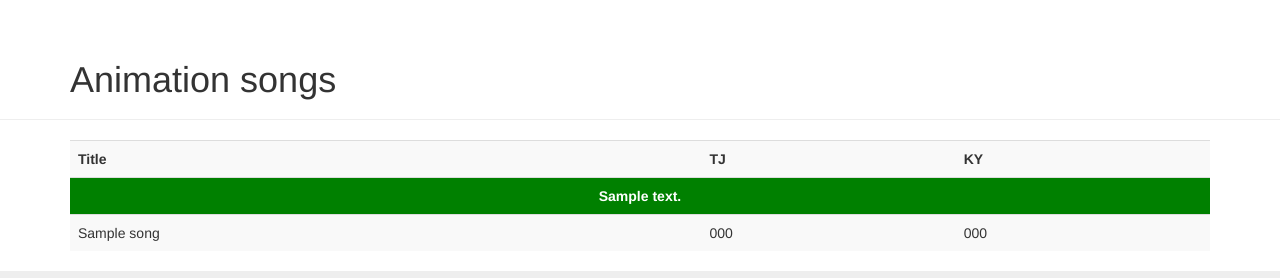
After one commit to tribela/karaoke-server, a Python web app: template karaokeserver/templates/anisong.html in a window 1280 px wide. The commit adds this page. Shown: the top 278 px of the page. Run offline with Jinja, Linux system fonts and the light colour scheme; the template is opened without the code that fills it: most values are stand-ins (such as "Sample title", 1, 10 or a date in 2020); some libraries are stand-ins or nearby versions.

Commit message:
Anisong page

```diff
--- a/karaokeserver/static/style.css
+++ b/karaokeserver/static/style.css
@@ -7,3 +7,9 @@ body > footer {
 footer.footer a {
     display: inline-block;
 }
+
+.table-divider > th {
+    background: green;
+    color: white;
+    text-align: center;
+}
--- /dev/null
+++ b/karaokeserver/templates/anisong.html
@@ -0,0 +1,25 @@
+{% extends 'template.html' %}
+{% block title %}Animation songs{% endblock %}
+{% block page_title %}Animation songs{% endblock %}
+{% block body %}
+<table class="table table-striped">
+  <tr class="header">
+    <th>Title</th>
+    <th>TJ</th>
+    <th>KY</th>
+  </tr>
+  {% for division in songs|sort %}
+  <tr class="table-divider header">
+    <th colspan="3">{{ division }}</th>
+  </tr>
+  {% for song in songs[division] %}
+  <tr>
+    <td>{{ song.title }}</td>
+    <td>{{ song.number_tj or '' }}</td>
+    <td>{{ song.number_ky or '' }}</td>
+  </tr>
+  {% endfor %}
+  {% endfor %}
+
+</table>
+{% endblock %}
--- /dev/null
+++ b/karaokeserver/templates/template.html
@@ -0,0 +1,48 @@
+<!DOCTYPE html>
+<html>
+  <head>
+    <meta http-equiv="content-type" content="text/html; charset=utf-8" />
+    <meta name="viewport" content="width=device-width, initial-scale=1"/>
+
+    <link rel="stylesheet" href="{{url_for('static', filename='style.css')}}" type="text/css" media="all" charset="utf-8">
+
+    <!-- bootstrap cdn -->
+    <link rel="stylesheet" href="https://maxcdn.bootstrapcdn.com/bootstrap/3.3.4/css/bootstrap.min.css">
+    <link rel="stylesheet" href="https://maxcdn.bootstrapcdn.com/bootstrap/3.3.4/css/bootstrap-theme.min.css">
+    <script src="https://maxcdn.bootstrapcdn.com/bootstrap/3.3.4/js/bootstrap.min.js"></script>
+
+    <script src="//code.jquery.com/jquery-2.0.0.min.js" type="text/javascript" charset="utf-8"></script>
+    <script src="{{url_for('static', filename='master.js')}}" type="text/javascript" charset="utf-8"></script>
+    <title>{% block title %}{% endblock %}</title>
+  </head>
+  <body>
+    <header class="page-header">
+      <div class="container">
+        <h1>{% block page_title %}{% endblock %}</h1>
+      </div>
+    </header>
+
+    <div class="container">
+      {% block body %}{% endblock %}
+      {% include 'google-adsense.html' ignore missing with context %}
+    </div>
+
+    <footer class="footer">
+      <div class="container">
+        <a href="https://github.com/kjwon15/karaoke-server">
+          <img alt="Get source code on Github" src="{{url_for('static', filename='img/GitHub-Mark-32px.png')}}" />
+        </a>
+        <a href="https://play.google.com/store/apps/details?id=kai.search.karaokebook">
+          <img alt="Get it on Google Play"
+          src="https://developer.android.com/images/brand/en_generic_rgb_wo_45.png" />
+        </a>
+        <a href="https://www.windowsphone.com/s?appId=ff0c39b0-875f-4c9f-83c1-0bda99f3c668">
+          <img alt="Get it on Windows store"
+          src="{{url_for('static', filename='img/154x40_WPS_Download_blk.png')}}" />
+        </a>
+      </div>
+    </footer>
+
+    {% include 'google-analytics.html' ignore missing with context %}
+  </body>
+</html>
```
Also changed, not shown: karaokeserver/app.py (+15 -1 lines), karaokeserver/templates/index.html (+5 -48 lines).
